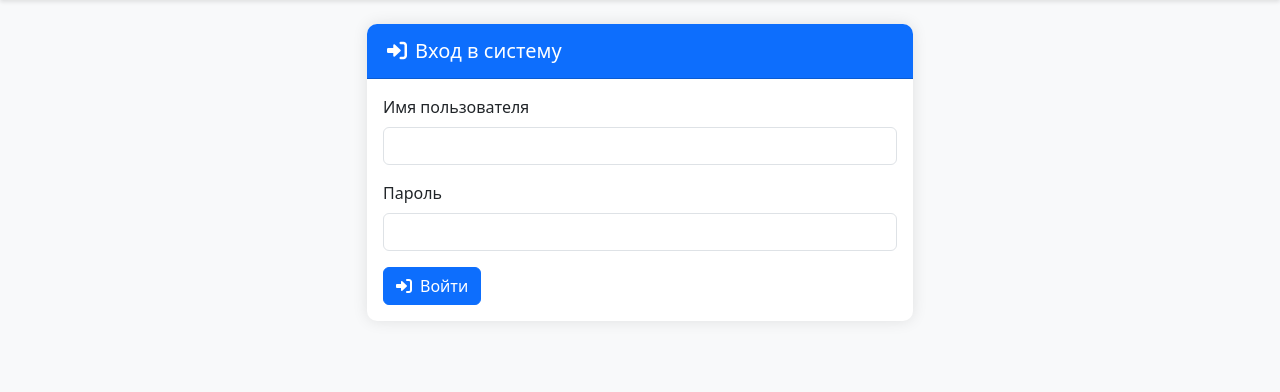
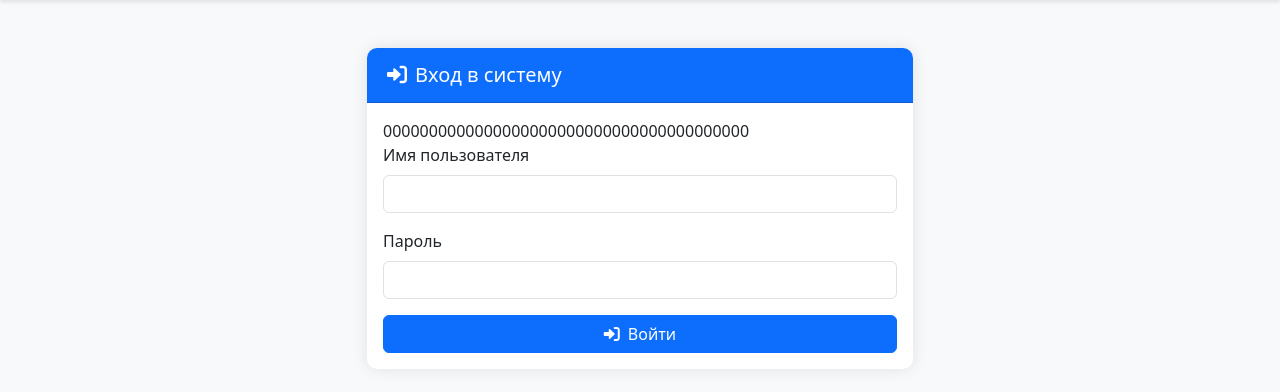
Before and after one commit to damir7182/college-schedule, a Flask app: page /login in a window 1280 px wide. Shown: the part 56-448 px from the top of the page. Run offline with Flask 2, Linux system fonts and the light colour scheme; some libraries are stand-ins or nearby versions.

Commit message:
Update login.html

```diff
--- a/templates/login.html
+++ b/templates/login.html
@@ -1,7 +1,7 @@
 {% extends "base.html" %}
 
 {% block content %}
-<div class="row justify-content-center">
+<div class="row justify-content-center mt-5">
     <div class="col-md-6">
         <div class="card">
             <div class="card-header bg-primary text-white">
@@ -10,16 +10,17 @@
                 </h5>
             </div>
             <div class="card-body">
-                <form method="POST">
+                <form method="POST" action="" role="form">
+                    {{ csrf_token() }}
                     <div class="mb-3">
                         <label for="username" class="form-label">Имя пользователя</label>
                         <input type="text" class="form-control" id="username" name="username" required>
                     </div>
                     <div class="mb-3">
                         <label for="password" class="form-label">Пароль</label>
-                        <input type="password" class="form-control" id="password" name="password" required>
+                        <input type="password" class="form-control" id="password" name="password" required autocomplete="off">
                     </div>
-                    <button type="submit" class="btn btn-primary">
+                    <button type="submit" class="btn btn-primary w-100">
                         <i class="fas fa-sign-in-alt me-2"></i>Войти
                     </button>
                 </form>
```
